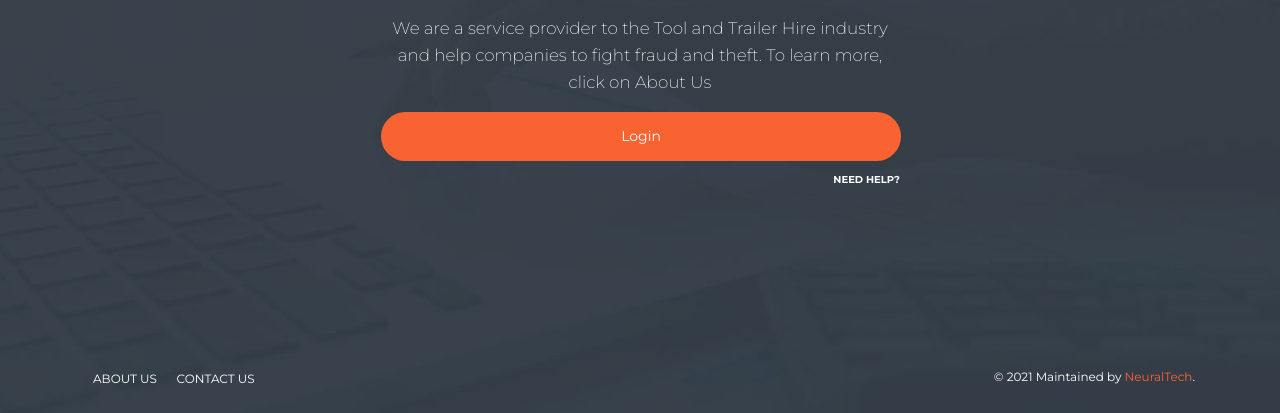
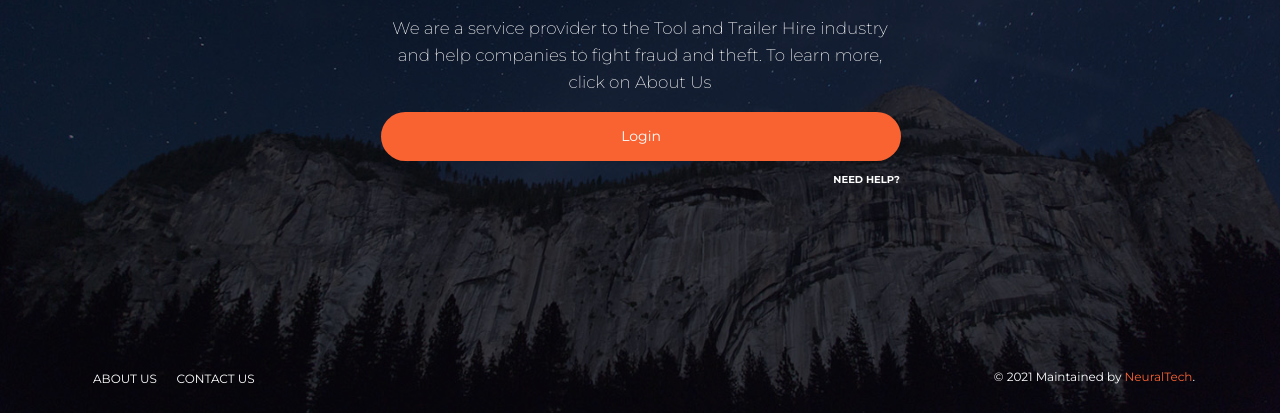
Before and after one commit to ZAScubapetey/nohire, a plain HTML site: page index.html in a window 1280 px wide. Shown: the part 387-800 px from the top of the page. Drawn offline with Linux system fonts and the light colour scheme; some packages are replaced by stand-ins of ours.

Commit message:
changed the background

```diff
--- a/index.html
+++ b/index.html
@@ -83,7 +83,7 @@
   </nav> -->
   <!-- End Navbar -->
   <div class="page-header clear-filter" filter-color="orange">
-    <div class="page-header-image" style="background-image:url(assets/img/Background-nohire.jpg)"></div>
+    <div class="page-header-image" style="background-image:url(assets/img/bg8.jpg)"></div>
 
       <div class="container">
         <div class="col-md-12 ml-auto mr-auto">
```
